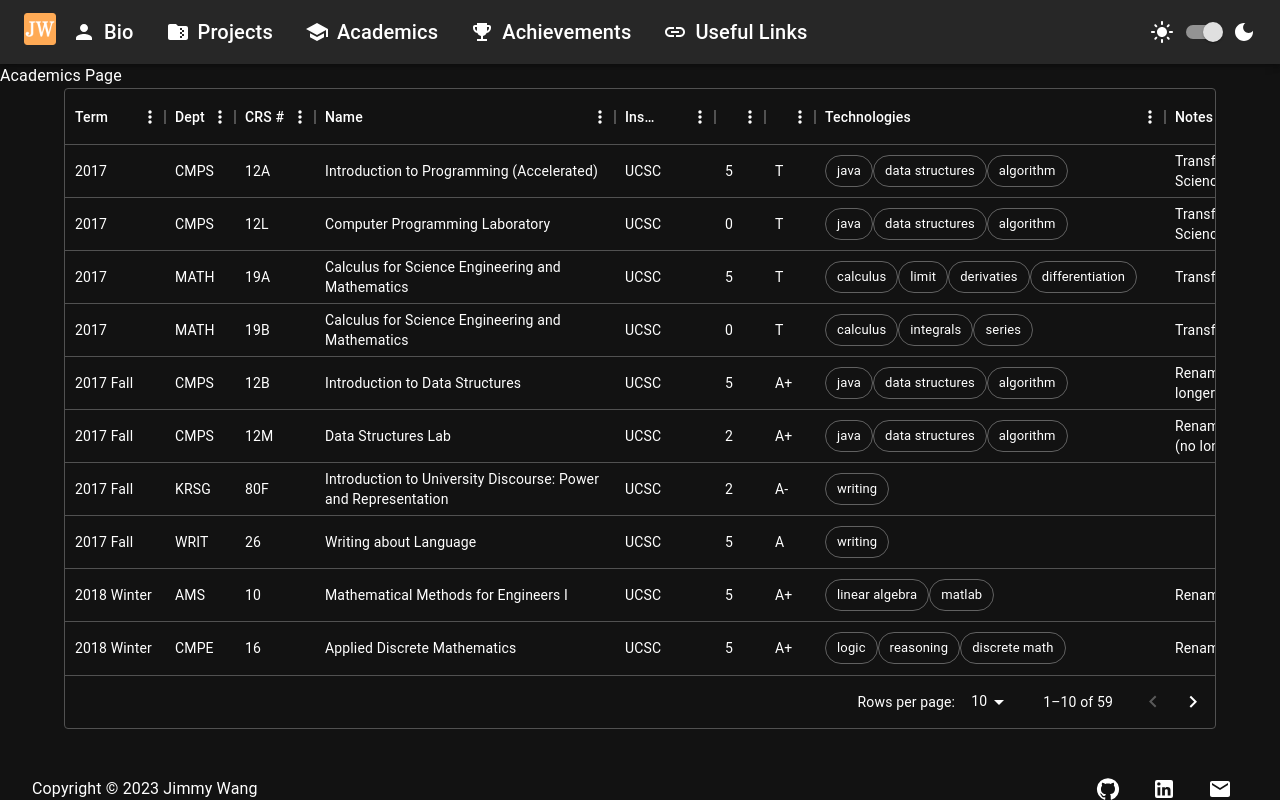
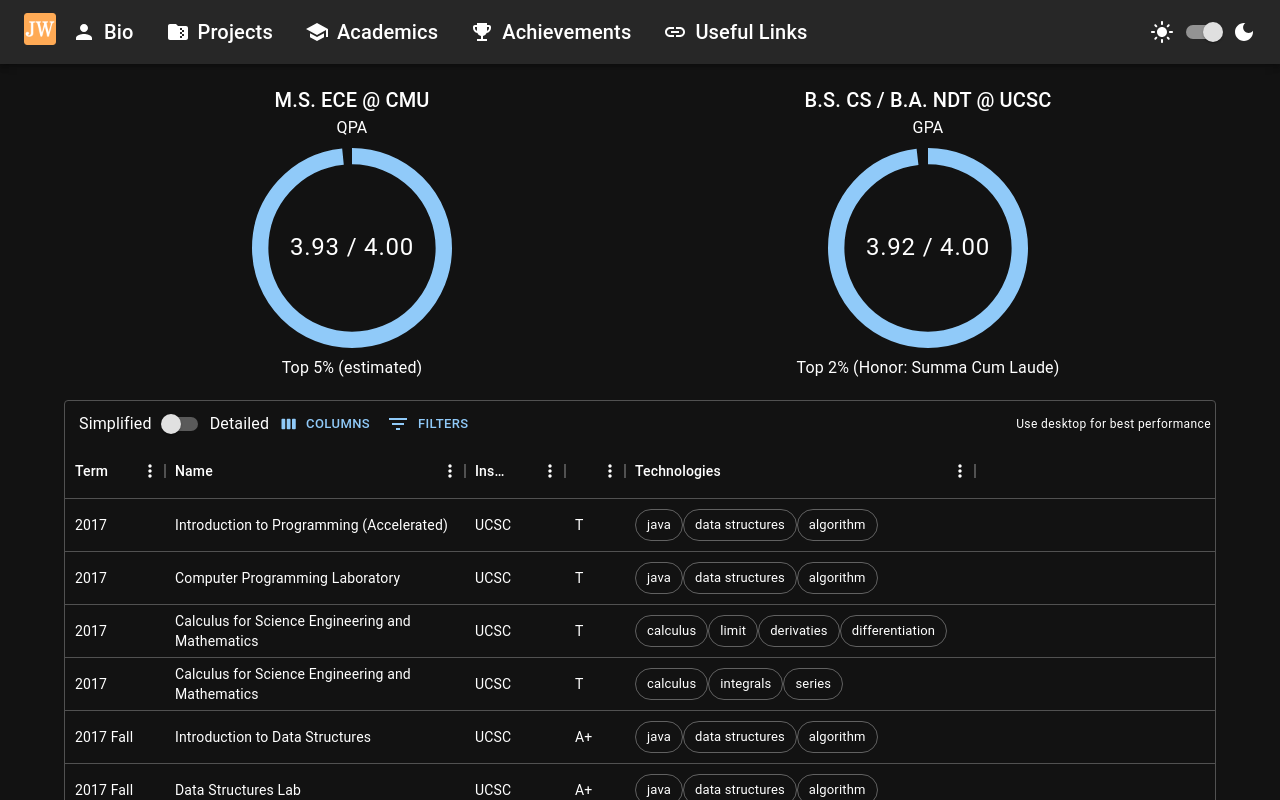
Before and after one commit to JimmyCHWang/jimmychwang.github.io, a React (Create React App) app: page /academics in a window 1280 px wide. Shown: the top 800 px of the page. Built offline with nearby package versions, Linux system fonts and the light colour scheme.

Commit message:
Academics Page w/ GPA and Toolbar

```diff
--- a/src/components/AcademicsPage.jsx
+++ b/src/components/AcademicsPage.jsx
@@ -1,10 +1,36 @@
-import { Box, Button, Typography, Container, Chip } from '@mui/material';
+import { Box, Button, Typography, Container, Grid, Chip, CircularProgress, Switch } from '@mui/material';
 import Layout from './Layout';
 
 import courseList from './CourseList';
-import { DataGrid } from '@mui/x-data-grid';
+import { DataGrid, GridToolbarContainer, GridToolbarColumnsButton, GridToolbarFilterButton } from '@mui/x-data-grid';
+import { useState } from 'react';
+
+function CircularProgressWithLabel(props) {
+    return (
+        <Box sx={{ position: 'relative', display: 'inline-flex', marginY: '8px' }}>
+            <CircularProgress variant="determinate" {...props} />
+            <Box
+                sx={{
+                    top: 0,
+                    left: 0,
+                    bottom: 0,
+                    right: 0,
+                    position: 'absolute',
+                    display: 'flex',
+                    alignItems: 'center',
+                    justifyContent: 'center',
+                }}
+            >
+                <Typography variant="caption" component="div" sx={props.textsx}>
+                    {props.text}
+                </Typography>
+            </Box>
+        </Box>
+    );
+}
 
 const AcademicsPage = () => {
+    const [detailed, setDetailed] = useState(false);
     const termToText = (term) =>
         ({
             0: '',
@@ -13,6 +39,60 @@ const AcademicsPage = () => {
             3: 'Summer',
             4: 'Fall',
         }[term]);
+    const simplifiedColumns = [
+        {
+            field: 'term',
+            headerName: 'Term',
+            description: 'School Term',
+            sortable: false,
+            width: 100,
+            valueGetter: (params) => `20${params.row.year} ${termToText(params.row.term)}`,
+        },
+        {
+            field: 'course_name',
+            headerName: 'Name',
+            description: 'Course Name',
+            sortable: false,
+            width: 300,
+        },
+        {
+            field: 'institution',
+            headerName: 'Institution',
+            width: 100,
+        },
+        {
+            field: 'grade',
+            headerName: 'Grade',
+            width: 60,
+        },
+        {
+            field: 'technology',
+            headerName: 'Technologies',
+            description: 'List of technologies used in the course',
+            width: 350,
+            sortable: false,
+            renderCell: (param) => {
+                const techString = param.row.technology;
+                const splitString = techString.split('|');
+                const keyPrefix = param.row.course_dept + param.row.course_id;
+                const chips = splitString.map((s) => <Chip key={keyPrefix + s} label={s} variant="outlined" />);
+                return (
+                    <Box
+                        sx={{
+                            minHeight: '52px',
+                            py: '4px',
+                            width: 350,
+                            display: 'flex',
+                            flexWrap: 'wrap',
+                            alignItems: 'center',
+                        }}
+                    >
+                        {chips}
+                    </Box>
+                );
+            },
+        },
+    ];
     const columns = [
         {
             field: 'term',
@@ -51,18 +131,19 @@ const AcademicsPage = () => {
         {
             field: 'units',
             headerName: 'Units',
-            width: 50,
+            width: 60,
         },
         {
             field: 'grade',
             headerName: 'Grade',
-            width: 50,
+            width: 60,
         },
         {
             field: 'technology',
             headerName: 'Technologies',
             description: 'List of technologies used in the course',
             width: 350,
+            sortable: false,
             renderCell: (param) => {
                 const techString = param.row.technology;
                 const splitString = techString.split('|');
@@ -109,13 +190,59 @@ const AcademicsPage = () => {
             },
         },
     ];
+    const useColumn = detailed ? columns : simplifiedColumns;
+    const toggleDetailed = () => {
+        setDetailed((detailed) => !detailed);
+    };
+    const customToolbar = () => (
+        <GridToolbarContainer>
+            <Box sx={{ display: 'flex', flexDirection: 'row', alignItems: 'center', marginLeft: '10px' }}>
+                <Typography>Simplified</Typography>
+                <Switch checked={detailed} color="default" onChange={toggleDetailed} />
+                <Typography>Detailed</Typography>
+            </Box>
+            <GridToolbarColumnsButton />
+            <GridToolbarFilterButton />
+            <Box sx={{ flexGrow: 1 }}></Box>
+            <Box>
+                <Typography variant="caption">Use desktop for best performance</Typography>
+            </Box>
+        </GridToolbarContainer>
+    );
     return (
         <Layout>
-            <Typography>Academics Page</Typography>
+            <Container sx={{ textAlign: 'center', marginY: '20px' }}>
+                <Grid container>
+                    <Grid item xs={12} md={6}>
+                        <Typography variant="h6">M.S. ECE @ CMU</Typography>
+                        <Typography>QPA</Typography>
+                        <CircularProgressWithLabel
+                            variant="determinate"
+                            value={98.25}
+                            size={200}
+                            text={'3.93 / 4.00'}
+                            textsx={{ fontSize: 24 }}
+                        />
+                        <Typography>Top 5% (estimated)</Typography>
+                    </Grid>
+                    <Grid item xs={12} md={6}>
+                        <Typography variant="h6">B.S. CS / B.A. NDT @ UCSC</Typography>
+                        <Typography>GPA</Typography>
+                        <CircularProgressWithLabel
+                            variant="determinate"
+                            value={98}
+                            size={200}
+                            text={'3.92 / 4.00'}
+                            textsx={{ fontSize: 24 }}
+                        />
+                        <Typography>Top 2% (Honor: Summa Cum Laude)</Typography>
+                    </Grid>
+                </Grid>
+            </Container>
             <Container>
                 <DataGrid
                     rows={courseList}
-                    columns={columns}
+                    columns={useColumn}
                     initialState={{
                         pagination: {
                             paginationModel: { page: 0, pageSize: 10 },
@@ -124,6 +251,7 @@ const AcademicsPage = () => {
                     pageSizeOptions={[5, 10, 20]}
                     getRowId={(row) => row.course_dept + row.course_id}
                     getRowHeight={() => 'auto'}
+                    slots={{ toolbar: customToolbar }}
                 />
             </Container>
         </Layout>
```
